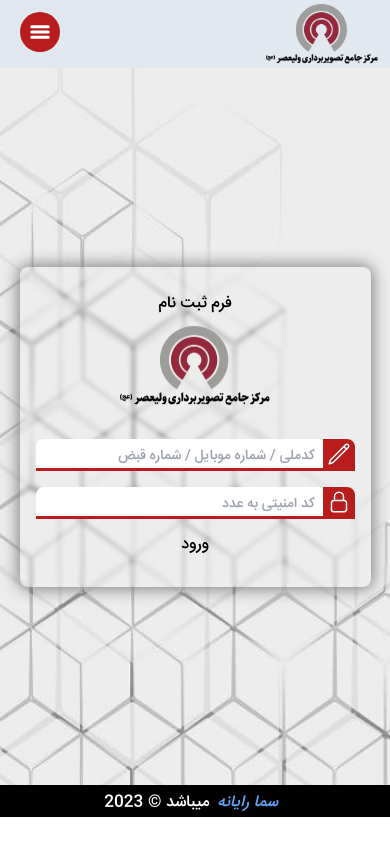
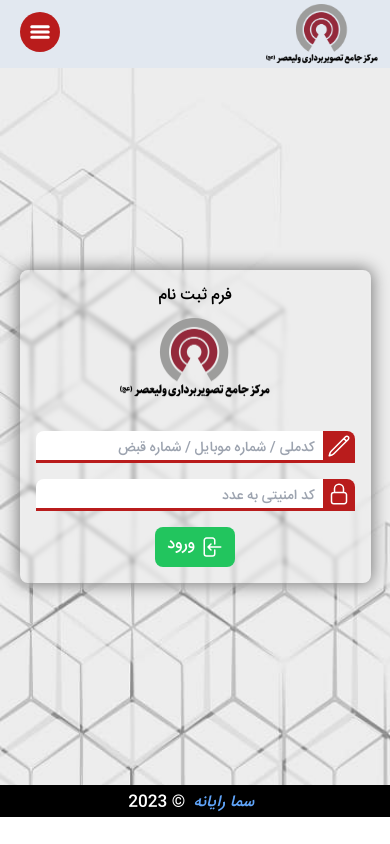
Before and after one commit to farshad-vgr/next-task-sama, a Next.js app: page / in a window 390 px wide. Built offline with nearby package versions, Linux system fonts and the light colour scheme.

Commit message:
Signup form width responsived

```diff
--- a/components/CopyRight/CopyRight.tsx
+++ b/components/CopyRight/CopyRight.tsx
@@ -2,15 +2,14 @@ export default function CopyRight() {
 	return (
 		<>
 			<div className="absolute bottom-0 flex items-center justify-center w-full text-white -translate-x-1/2 rounded cursor-default left-1/2 bg-dark">
-				<span className="hidden xs:block">کلیه حقوق مادی و معنوی این محصول متعلق به شرکت</span>{" "}
+				<span className="hidden sm:block">کلیه حقوق مادی و معنوی این محصول متعلق به شرکت</span>{" "}
 				<i className="px-2">
 					{" "}
 					<a href="https://samarayaneh.ir/" target="_blank" className="text-blue-400 hover:text-blue-300 hover:underline">
 						سما رایانه
 					</a>
 				</i>{" "}
-				میباشد
-				© {new Date().getFullYear()}
+				<span className="hidden sm:block me-1">میباشد</span>© {new Date().getFullYear()}
 			</div>
 		</>
 	);
--- a/components/SubmitButton/SubmitButton.tsx
+++ b/components/SubmitButton/SubmitButton.tsx
@@ -7,7 +7,15 @@ interface Props {
 const SubmitButton = ({ btnText }: Props): JSX.Element => {
 	return (
 		<>
-			<button className="submit-btn" type="submit">
+			<button className="submit-btn flex justify-center items-center self-center gap-1 max-w-fit py-2 px-3 outline-none rounded-lg text-white bg-green-500" type="submit">
+				<svg xmlns="http://www.w3.org/2000/svg" fill="none" viewBox="0 0 24 24" strokeWidth={1.5} stroke="currentColor" className="w-6 h-6">
+					<path
+						strokeLinecap="round"
+						strokeLinejoin="round"
+						d="M15.75 9V5.25A2.25 2.25 0 0013.5 3h-6a2.25 2.25 0 00-2.25 2.25v13.5A2.25 2.25 0 007.5 21h6a2.25 2.25 0 002.25-2.25V15M12 9l-3 3m0 0l3 3m-3-3h12.75"
+					/>
+				</svg>
+
 				{btnText}
 			</button>
 		</>
--- a/pages/index.tsx
+++ b/pages/index.tsx
@@ -9,8 +9,8 @@ export default function Home() {
 				<title>ثبت نام</title>
 			</Head>
 
-			<div className="flex justify-center items-center h-[85vh] bg-mainBackground bg-cover bg-no-repeat z-10">
-				<section className="flex flex-col justify-center items-center gap-8 p-4 w-[90%] h-80 rounded-lg outline-none backdrop-blur-[2px] shadow-[0_0_16px_2px_gray]">
+			<div className="flex justify-center items-center min-h-[85vh] bg-mainBackground bg-cover bg-no-repeat z-10">
+				<section className="flex flex-col justify-center items-center gap-8 p-4 w-[90%] xs:w-[28rem] rounded-lg outline-none backdrop-blur-[2px] shadow-[0_0_16px_2px_gray]">
 					<FormHeader formTitle="فرم ثبت نام" imageSrc="/assets/images/logo.png" imageWidth={150} imageHeight={50} />
 
 					<SignupForm />
```
